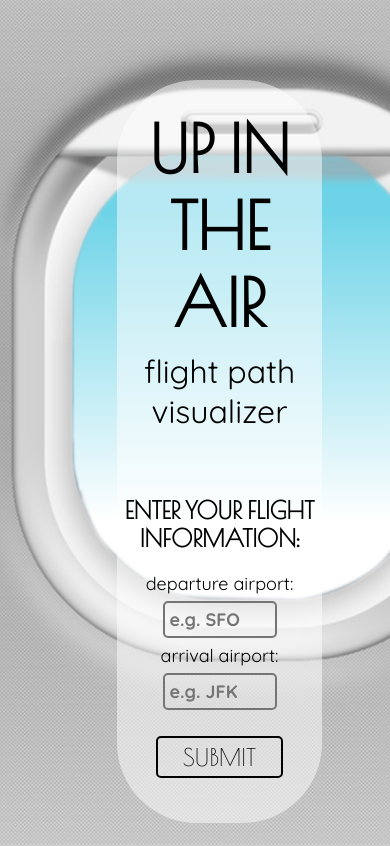
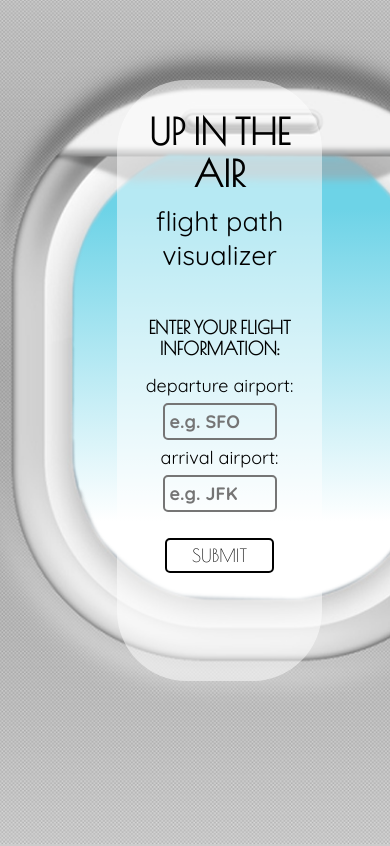
Before and after one commit to sheryllun/UpintheAir, a plain HTML site: page index.html in a window 390 px wide. Shown: the top 846 px of the page. Drawn offline with nearby package versions, Linux system fonts and the light colour scheme; no server answers.

Commit message:
More responsiveness

```diff
--- a/css/style.css
+++ b/css/style.css
@@ -34,11 +34,12 @@ body {
   text-align: center;
   left: 30%;
   width: 50%;
-  border-radius: 80px;
+  height: 70vh;
+  border-radius: 70px;
 }
 
 #title {
-  font: 65px 'Poiret One';
+  font: 55px 'Poiret One';
   text-transform: uppercase;
   font-weight: bold;
   margin: 25px auto 10px auto;
@@ -54,7 +55,7 @@ body {
   font: 24px 'Poiret One';
   text-transform: uppercase;
   font-weight: bold;
-  margin-top: 65px;
+  margin-top: 45px;
 }
 
 .inputBox {
@@ -346,3 +347,20 @@ Facts portion CSS
 .white {
   border-top-color: white;
 }
+
+/*=================================
+Media Queries
+=================================*/
+@media screen and (max-width: 924px) {
+  #title {
+    font-size: 2em;
+  }
+
+  #tagline {
+    font-size: 1.5em;
+  }
+
+  #formtitle, #submit {
+    font-size: 1em;
+  }
+}
```
